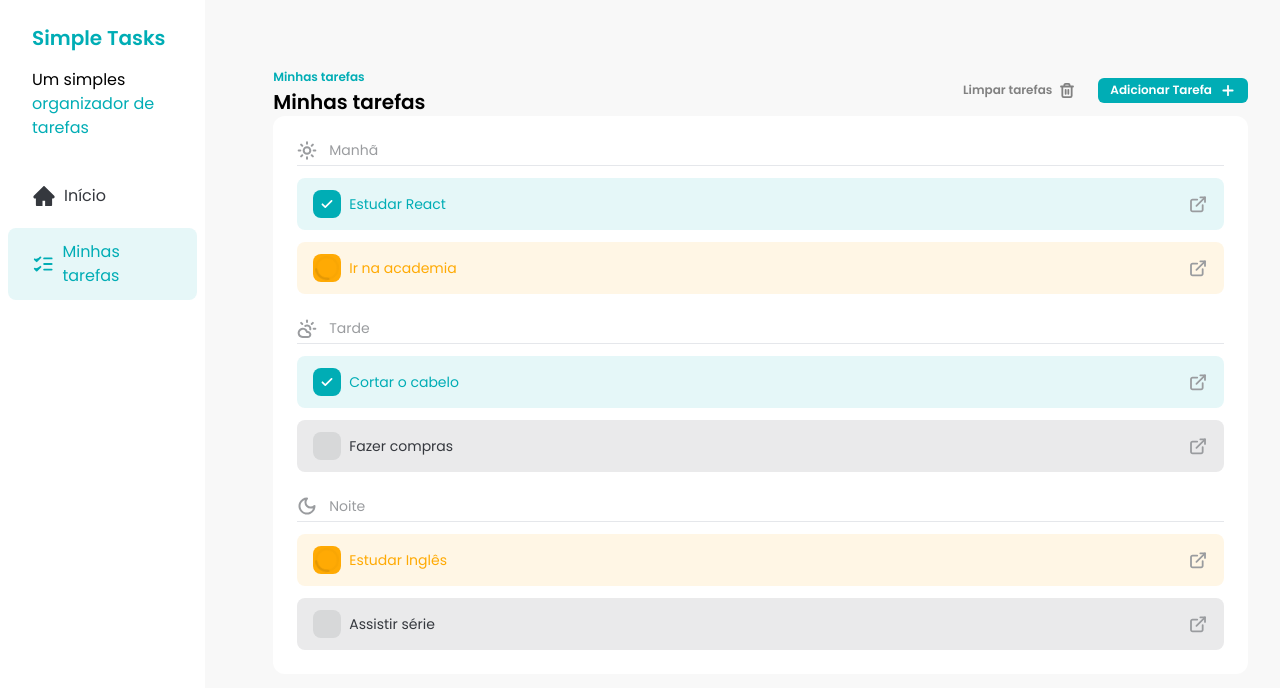
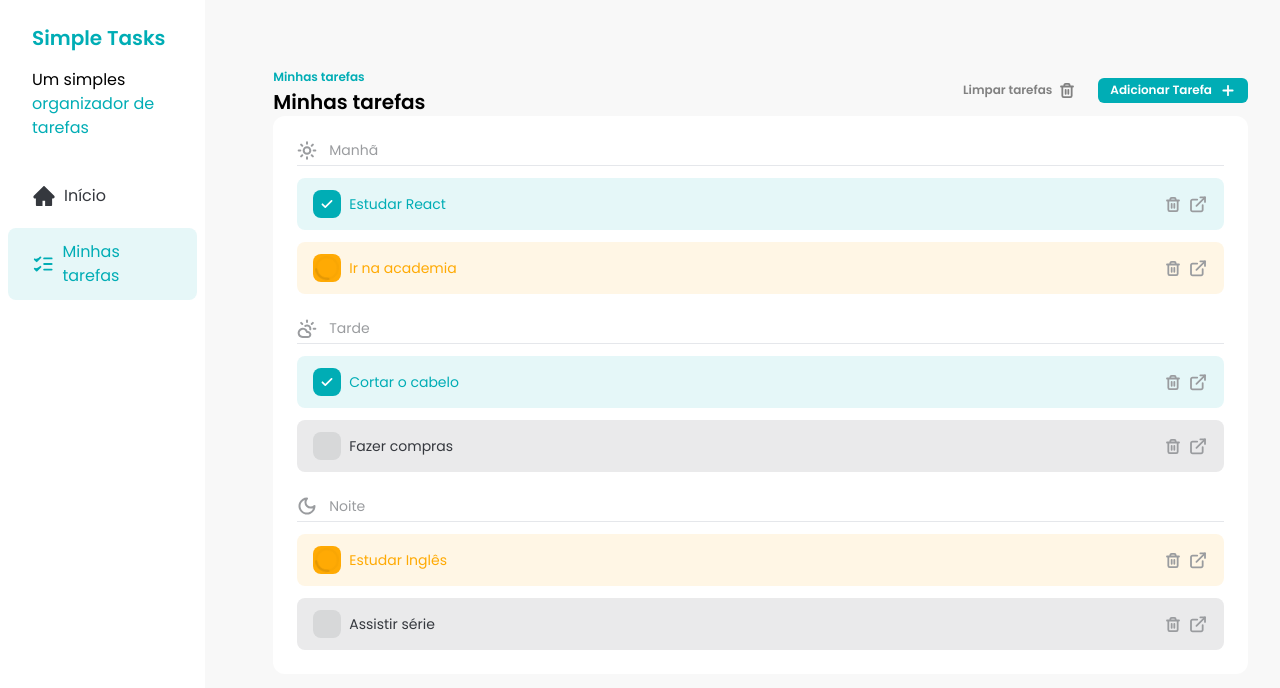
Before and after one commit to cerqMateus/react-tasks, a React (Vite) app: page / in a window 1280 px wide. Shown: the top 688 px of the page. Built offline with nearby package versions, Linux system fonts and the light colour scheme.

Commit message:
feat: ensute tasks can be deleted

```diff
--- a/src/components/Button.jsx
+++ b/src/components/Button.jsx
@@ -1,4 +1,4 @@
-const Button = ({ children, variant = "primary" }) => {
+const Button = ({ children, variant = "primary", ...rest }) => {
   const getVariantClasses = () => {
     if (variant === "ghost") {
       return "text-[#818181] bg-transparent";
@@ -11,6 +11,7 @@ const Button = ({ children, variant = "primary" }) => {
   return (
     <button
       className={`flex items-center gap-2 rounded-md px-3 py-1 text-xs font-semibold transition hover:opacity-75 ${getVariantClasses()}`}
+      {...rest}
     >
       {children}
     </button>
--- a/src/components/TaskItem.jsx
+++ b/src/components/TaskItem.jsx
@@ -1,8 +1,10 @@
 import CheckIcon from "../assets/icons/check.svg?react";
 import LoadingIcon from "../assets/icons/loading.svg?react";
 import DetailsIcon from "../assets/icons/details.svg?react";
+import TrashIcon from "../assets/icons/trash.svg?react";
+import Button from "../components/Button";
 
-const TaskItem = ({ task, handleTaskCheckBoxClick }) => {
+const TaskItem = ({ task, handleCheckBoxClick, handleDeleteClick }) => {
   const getStatusClasses = () => {
     if (task.status === "done") {
       return "bg-[#00ADB5]  text-[#00ADB5]";
@@ -28,7 +30,7 @@ const TaskItem = ({ task, handleTaskCheckBoxClick }) => {
             checked={task.status === "done"}
             className="absolute h-full w-full cursor-pointer opacity-0"
             onChange={() => {
-              handleTaskCheckBoxClick(task.id);
+              handleCheckBoxClick(task.id);
             }}
           />
           {task.status === "done" && <CheckIcon />}
@@ -39,7 +41,16 @@ const TaskItem = ({ task, handleTaskCheckBoxClick }) => {
 
         {task.title}
       </div>
-      <a href="#">{<DetailsIcon />}</a>
+      <div className="flex items-center gap-2">
+        <Button
+          variant="ghost"
+          className="text-[#9A9C9F]"
+          onClick={() => handleDeleteClick(task.id)}
+        >
+          {<TrashIcon />}
+        </Button>
+        <a href="#">{<DetailsIcon />}</a>
+      </div>
     </div>
   );
 };
--- a/src/components/Tasks.jsx
+++ b/src/components/Tasks.jsx
@@ -16,12 +16,11 @@ const Tasks = () => {
   const afternoonTasks = tasks.filter((task) => task.time === "afternoon");
   const eveningTasks = tasks.filter((task) => task.time === "evening");
 
-  const handleTaskCheckBoxClick = (taskId) => {
+  const handleCheckBoxClick = (taskId) => {
     const newTasks = tasks.map((task) => {
       if (task.id !== taskId) {
         return task;
       }
-
       if (task.status === "not_started") {
         return { ...task, status: "in_progress" };
       }
@@ -31,9 +30,13 @@ const Tasks = () => {
       if (task.status === "done") {
         return { ...task, status: "not_started" };
       }
-
       return task;
     });
+    setTasks(newTasks);
+  };
+
+  const handleDeleteClick = (taskId) => {
+    const newTasks = tasks.filter((task) => task.id != taskId);
     setTasks(newTasks);
   };
 
@@ -69,7 +72,8 @@ const Tasks = () => {
             <TaskItem
               key={task.id}
               task={task}
-              handleTaskCheckBoxClick={handleTaskCheckBoxClick}
+              handleCheckBoxClick={handleCheckBoxClick}
+              handleDeleteClick={handleDeleteClick}
             />
           ))}
         </div>
@@ -81,7 +85,8 @@ const Tasks = () => {
             <TaskItem
               key={task.id}
               task={task}
-              handleTaskCheckBoxClick={handleTaskCheckBoxClick}
+              handleCheckBoxClick={handleCheckBoxClick}
+              handleDeleteClick={handleDeleteClick}
             />
           ))}
         </div>
@@ -93,7 +98,8 @@ const Tasks = () => {
             <TaskItem
               key={task.id}
               task={task}
-              handleTaskCheckBoxClick={handleTaskCheckBoxClick}
+              handleCheckBoxClick={handleCheckBoxClick}
+              handleDeleteClick={handleDeleteClick}
             />
           ))}
         </div>
```
